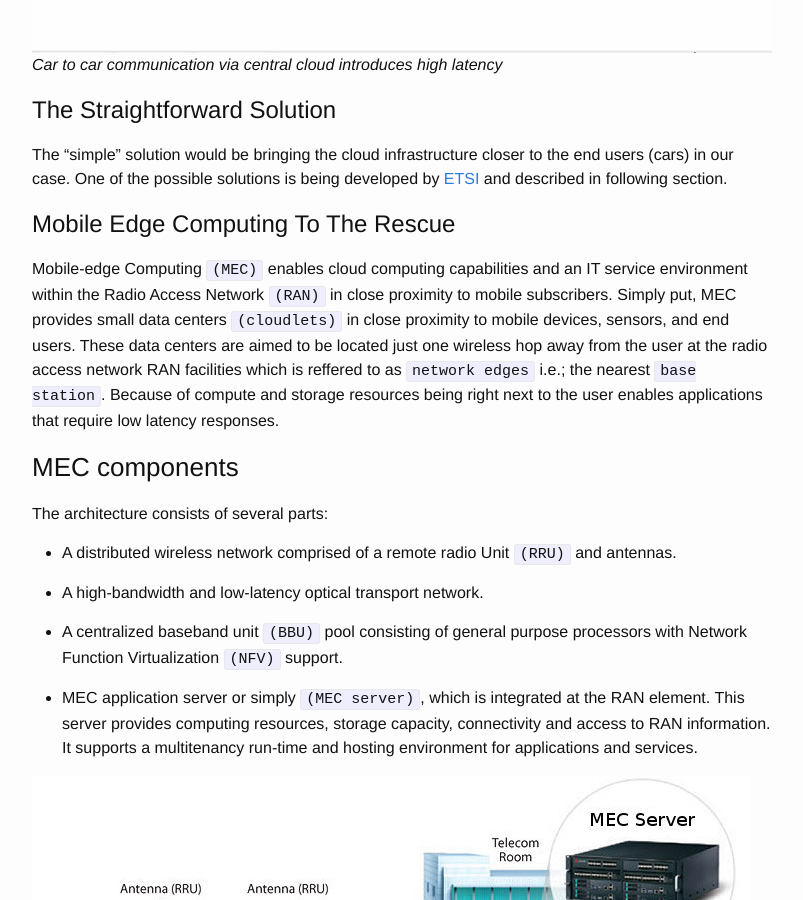
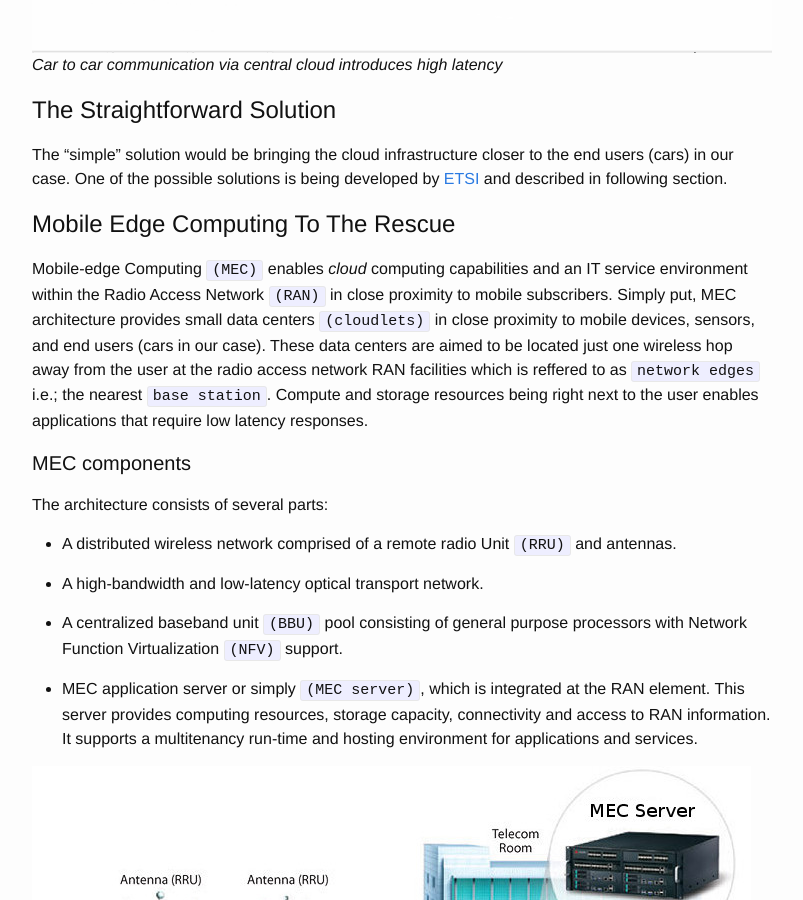
Before and after one commit to haim0n/haim0n.github.io, a Jekyll site: the page built from _posts/2016-02-28-openstack-location-based-vm-provisioning.markdown, in a window 1280 px wide and 900 px high, scrolled down 956 px. Shown: the whole window, without its empty margins (238-1041 px from the left). Built offline with Jekyll 4.4.1, drawn with Linux system fonts in a browser that asks for light colours; comment, search, counter and statistics services are not loaded; some of the changed text lies outside the part shown.

```diff
--- a/_posts/2016-02-28-openstack-location-based-vm-provisioning.markdown
+++ b/_posts/2016-02-28-openstack-location-based-vm-provisioning.markdown
@@ -31,13 +31,13 @@
 and described in following section.
 
 # Mobile Edge Computing To The Rescue
-Mobile-edge Computing `(MEC)` enables cloud computing capabilities and an IT service environment within the Radio Access Network `(RAN)` in
-close proximity to mobile subscribers. Simply put, MEC provides small data centers `(cloudlets)` in close proximity to
-mobile devices, sensors, and end users. These data centers are aimed to be located just one wireless hop away from the user at the
-radio access network RAN facilities which is reffered to as `network edges` i.e.; the nearest `base station`.
-Because of compute and storage resources being right next to the user enables applications that require low latency responses.
+Mobile-edge Computing `(MEC)` enables *cloud* computing capabilities and an IT service environment within the Radio Access Network `(RAN)` in
+close proximity to mobile subscribers. Simply put, MEC architecture provides small data centers `(cloudlets)` in close proximity to
+mobile devices, sensors, and end users (cars in our case). These data centers are aimed to be located just one wireless
+hop away from the user at the radio access network RAN facilities which is reffered to as `network edges` i.e.; the nearest `base station`.
+Compute and storage resources being right next to the user enables applications that require low latency responses.
 
-### MEC components
+#### MEC components
 The architecture consists of several parts:
 
 * A distributed wireless network comprised of a remote radio Unit `(RRU)` and antennas.
@@ -60,8 +60,15 @@
 ![autonomous cars](/assets/openstack-location-based-vm/autonomous-cars-mec.gif)
 *Car to car communication via MEC cloudlet, reduces the latency by several magnitude orders*
 
+# OpenStack And MEC Cloudlets Placement
+OpenStack is being the de facto in virtualization platform, and in our case it is the heart of IT infrastructure, provisioning
+the MEC resources.
 
-# OpenStack And MEC Cloudlets Placement
+The requirement for the infrastructure is to being able of dynamically adapting to the application needs and scaling
+according to resource requirements.
+
+In the case of the autonomous cars, that would mean, that in the case of multiple traffic the platform would be required
+to power up  more cpu resources at some specific cloudlet.
 
 
 
```
